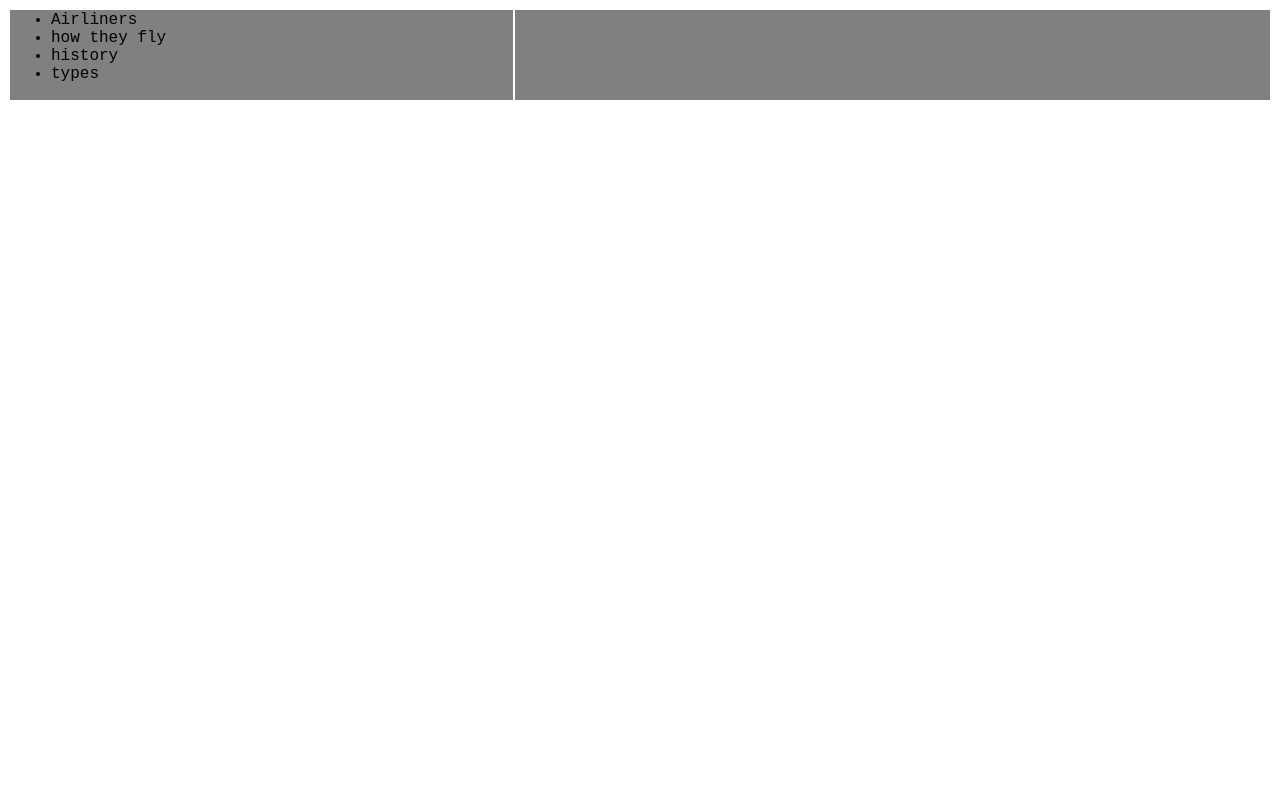
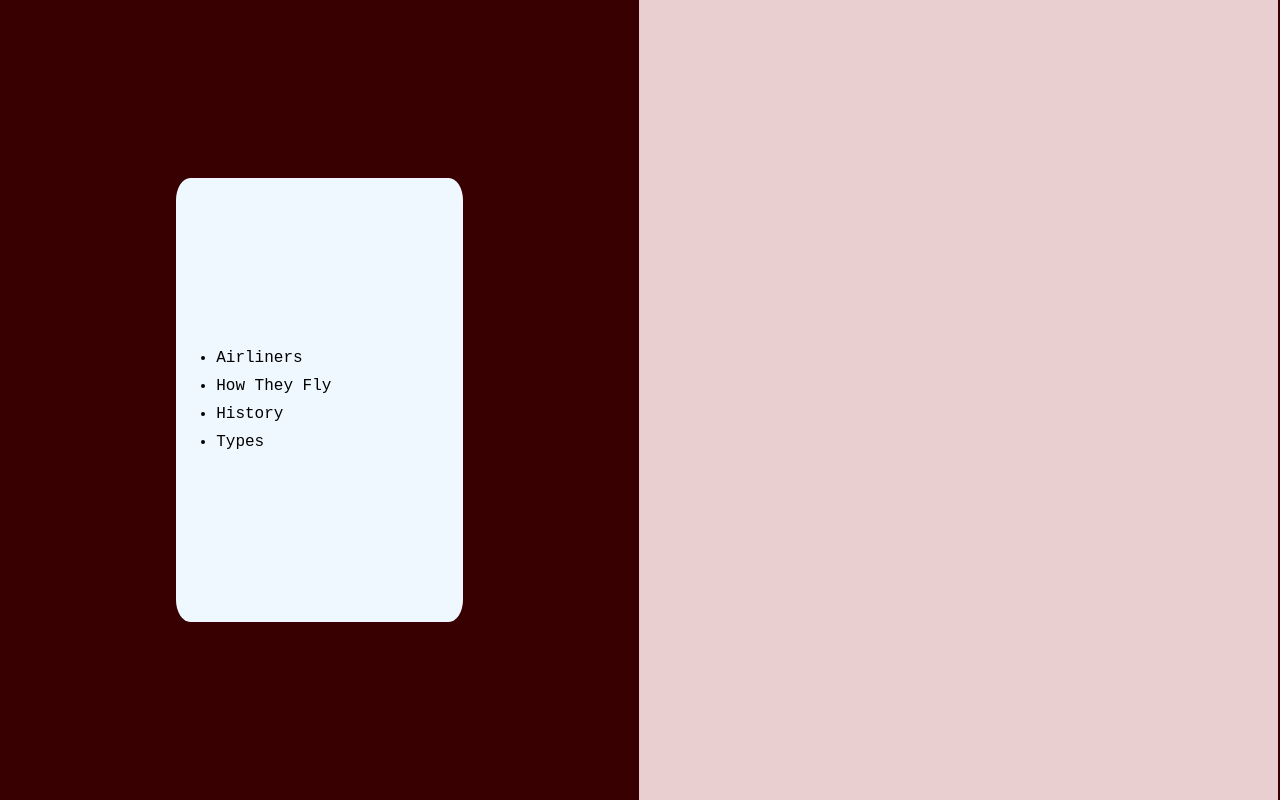
Before and after one commit to okwebsites/Planes, a plain HTML site: page index.html in a window 1280 px wide. Drawn offline with Linux system fonts and the light colour scheme.

Commit message:
chore: menu styling

```diff
--- a/index.html
+++ b/index.html
@@ -5,7 +5,8 @@
                 color: black;
                 font-size: 40%;
                 font-family: 'Courier New', Courier, monospace;
-
+                padding: 0; /* this remove the padding from the html page */
+                margin: 0; /* this remove the padding from the html page */
 
             }
 
@@ -17,28 +18,64 @@
             ul.menu li a:hover {
                 color:gray;
             }
+
+            td.rightArea {
+                background-color: #8b000030;
+                width: 50%;
+            }
+            .menuCard{
+                background-color: aliceblue;
+                width: 45%;
+                padding: 150px 0 150px 0px;
+                vertical-align: middle;
+                text-align: left;
+                border-radius: 5%;
+            }
+
+            .menuCard li {
+                padding: 5px 0 5px 0;
+                text-transform: capitalize;
+            }
+
+            table.table {
+                width: 100%; /* this make the table cover entire page */
+                height: 100%; /* this make the table cover entire page */
+                border: 0;
+                border-spacing: 0; /* this make the table without border */
+            }
+            td.leftArea{
+                background-color:rgb(56, 0, 0 );
+                width: 50%  ;
+            }
+
         </style>
         </header>
     <body>
-        <table width="100%">
+        <table class="table">
             <tr>
-                <td width="40%" bgcolor="gray">
-                    <ul class="menu">
+                <td class="leftArea" align="center">
+
+                    <div class="menuCard">
+                        <ul class="menu">
                         <li>
                             <a href="airliners.html">Airliners</a>
                         </li>
                         <li>
-                            <a href="how they fly.html">how they fly</a>
+                            <a href="how they fly.html">How they fly</a>
                         </li>
                         <li>
-                            <a href="history.html">history</a>
+                            <a href="history.html">History</a>
                         </li>
                         <li>
-                            <a href="types.html">types</a>
+                            <a href="types.html">Types</a>
                         </li>
                     </ul>
+                    </div>
                     </td>
-                <td width="60%" bgcolor="gray">
+                <td class="rightArea">
+
+                </td>
+                <td class="leftArea">
 
                 </td>
             </tr>
```
